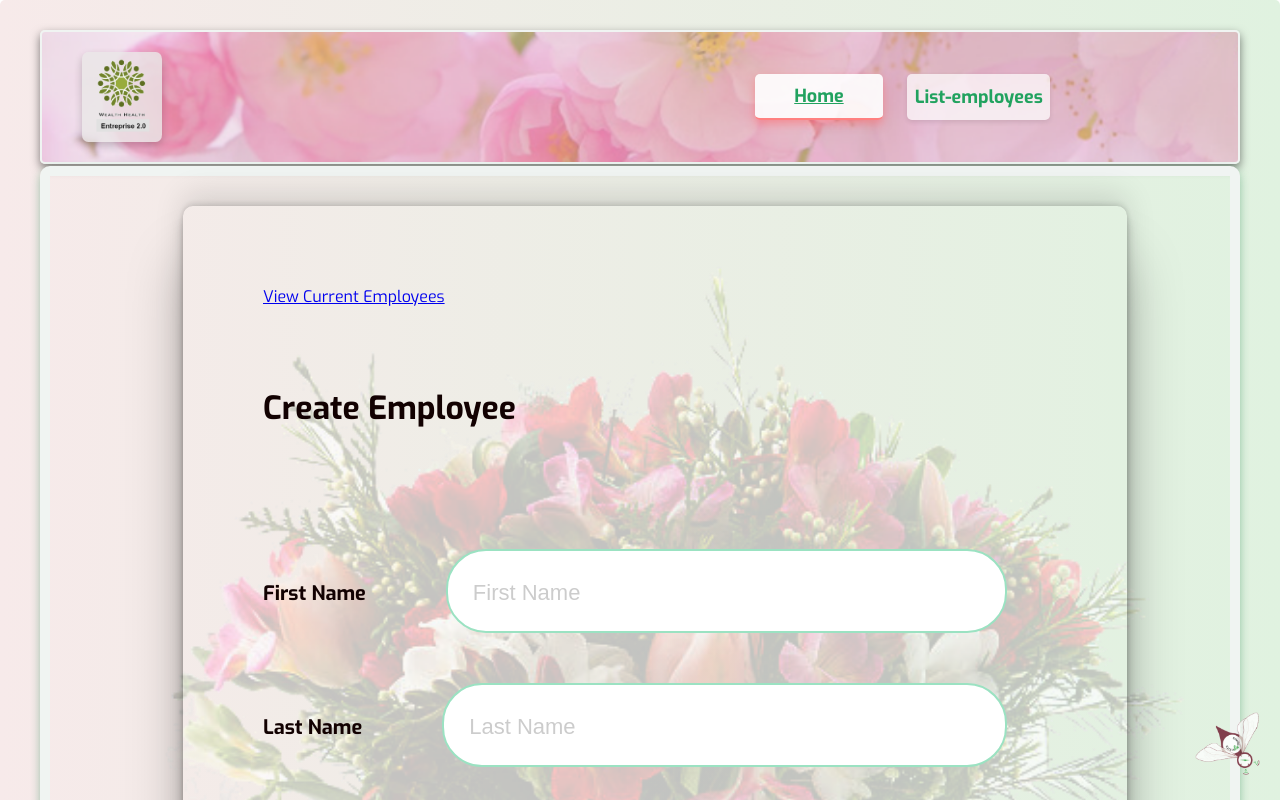
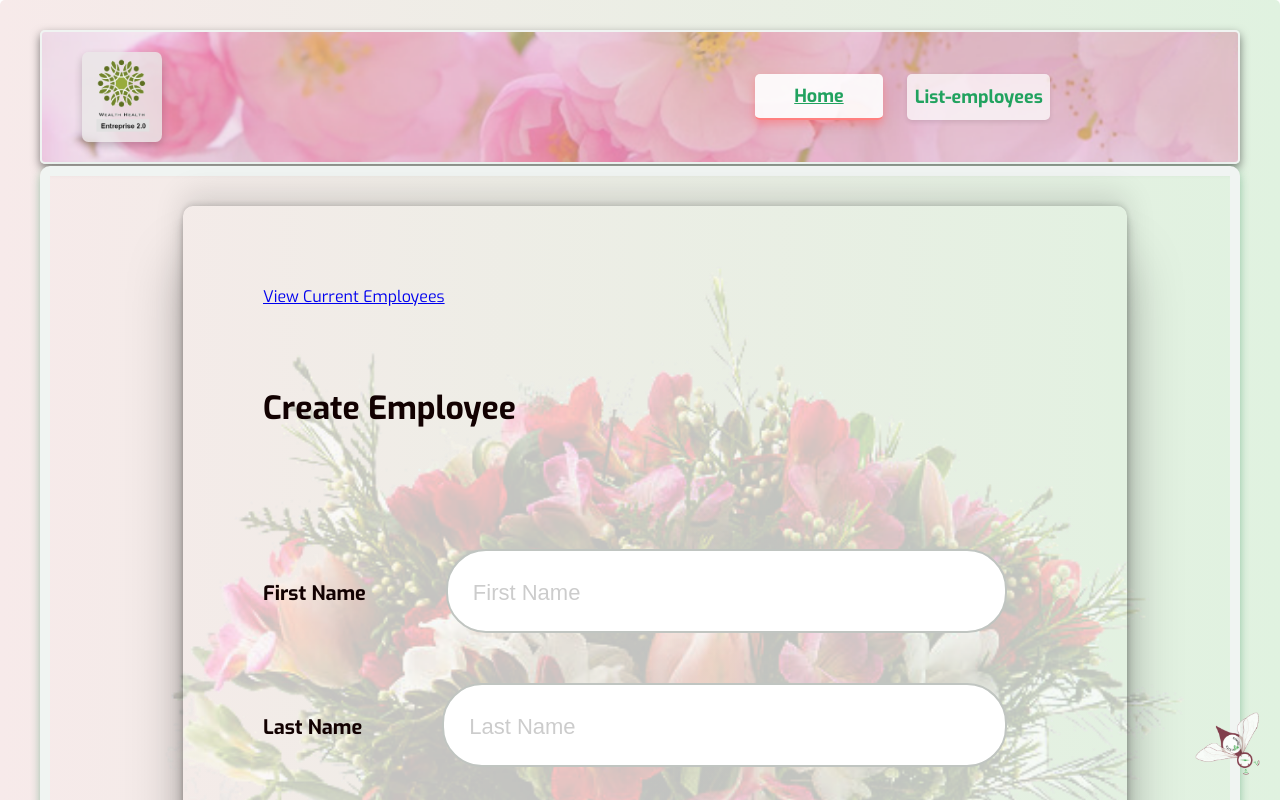
Before and after one commit to tetyanachouteau/P14FrontRHNet, a React (Create React App) app: page / in a window 1280 px wide. Shown: the top 800 px of the page. Built offline with nearby package versions, Linux system fonts and the light colour scheme.

Commit message:
Update des couleurs d'imput: gris, vert, violet en saisie

```diff
--- a/src/components/Input.module.css
+++ b/src/components/Input.module.css
@@ -26,10 +26,10 @@
     height: 30px;
     border-radius: 40px;
     padding: 25px;
-    border: 2px solid #9be2c2; /* Bordure bleue */
+    border: 2px solid #c0c5c1; /* Bordure grise initiale */
     color: rgb(6, 1, 17); /* Couleur des lettres initiale */
     font-weight: bold; /* Texte gras */
-    transition: transform 0.3s ease, background-color 0.3s ease, color 0.3s ease; /* Ajout de la transition */
+    transition: transform 0.3s ease, background-color 0.3s ease, color 0.3s ease, border-color 0.3s ease; /* Ajout de la transition */
     font-size: 28px; /* Taille du texte par défaut */
 }
 
@@ -37,13 +37,18 @@
     padding: 25px;
     transform: scale(1.1); /* Agrandissement lors de la saisie */
     outline: none; /* Supprime le contour par défaut */
-    border-color: #e8a2bd; /* Assure que la bordure reste bleue au focus */
-    background-color: #e0f7fa; /* Arrière-plan bleu clair */
-    color: #5240a2; ;
+    border-color: #983a72; /* Bordure violette au focus */
+    background-color: #fbf7fa; /* Arrière-plan bleu clair */
+    color: #7b054c; /* Texte violet au focus */
+}
+
+.input:not(:placeholder-shown) {
+    color: black; /* Texte noir une fois saisi */
+    border-color: #4caf50; /* Bordure verte une fois saisi */
 }
 
 .error {
-    border-color: rgb(236, 30, 30);
+    border: 4px solid rgb(236, 30, 30);
 }
 
 .errorMsg {
```
